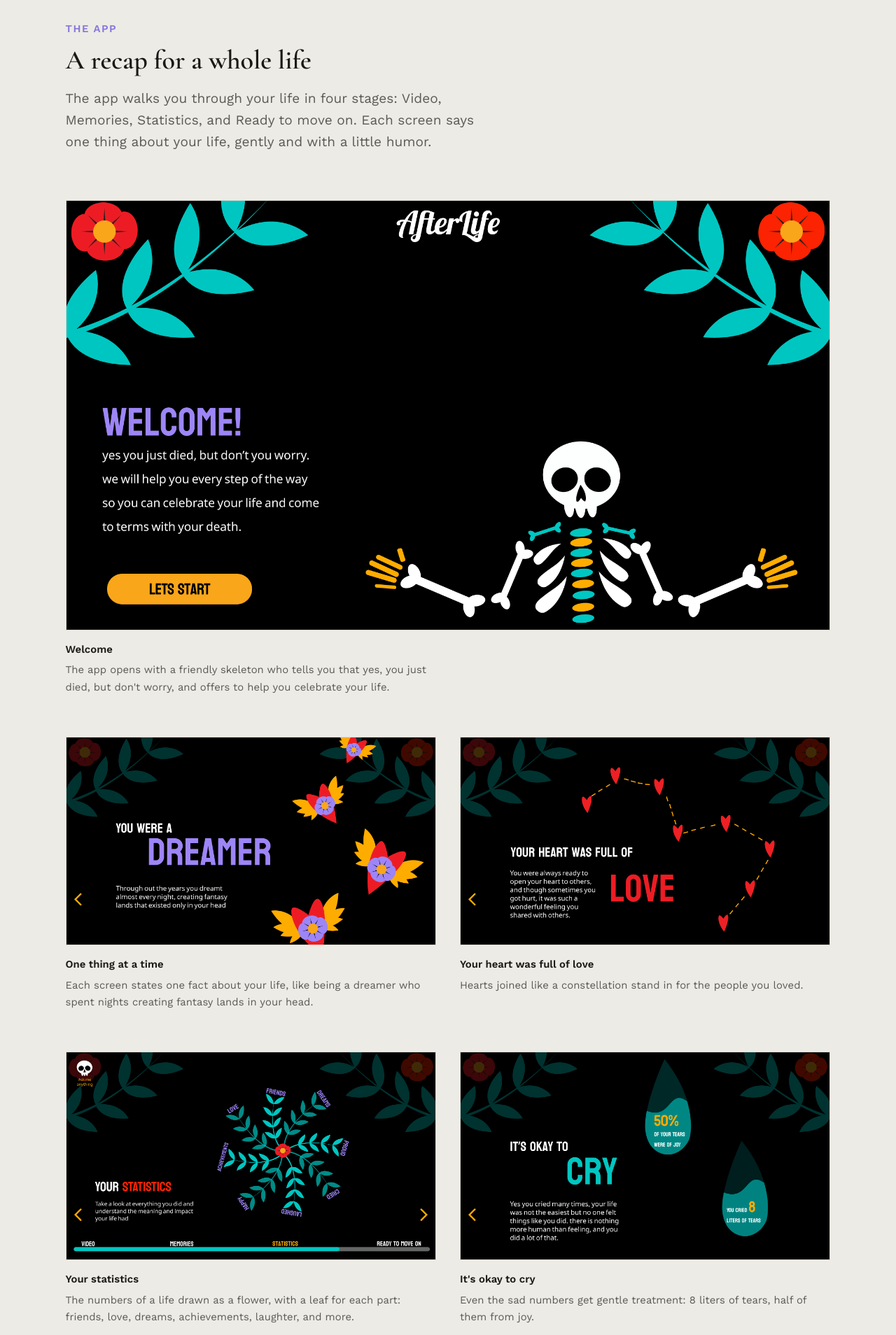
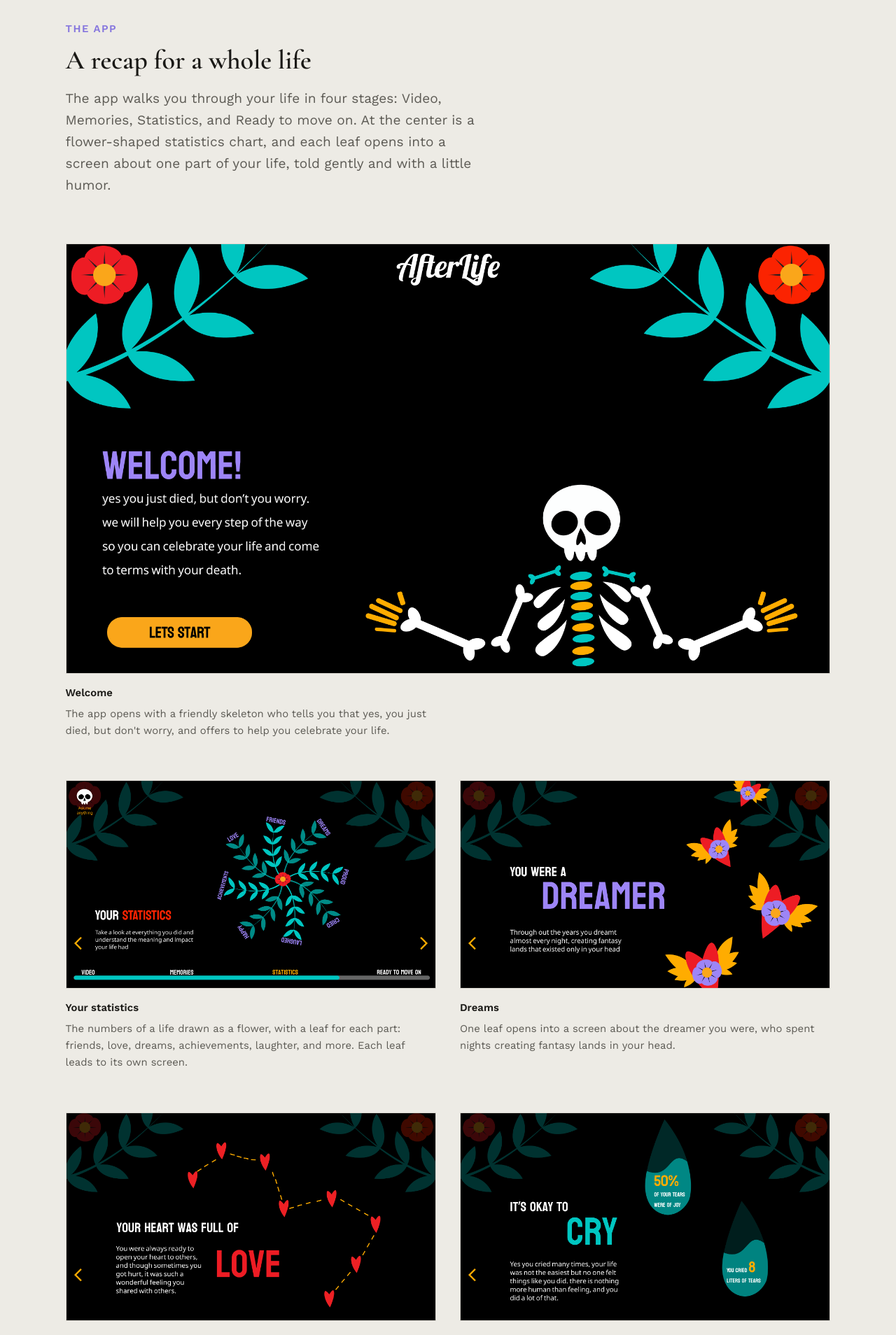
Before and after one commit to AxelGarland/AxelGarland, a Next.js app: page /work/afterlife in a window 1280 px wide. Shown: the part 4120-6028 px from the top of the page at 70% size. Built offline with nearby package versions, Linux system fonts and the light colour scheme.

Commit message:
AfterLife: statistics chart first, its sections after
Co-Authored-By: Claude Sonnet 5 <noreply@anthropic.com>

```diff
--- a/app/work/afterlife/page.tsx
+++ b/app/work/afterlife/page.tsx
@@ -32,27 +32,27 @@ const APP_FRAMES = [
     wide: true,
   },
   {
+    file: "afterlife/Frame 43.png",
+    alt: "AfterLife app statistics screen: a flower-shaped chart with leaves labeled friends, love, dreams, and more",
+    title: "Your statistics",
+    body: "The numbers of a life drawn as a flower, with a leaf for each part: friends, love, dreams, achievements, laughter, and more. Each leaf leads to its own screen.",
+  },
+  {
     file: "afterlife/Frame 33.png",
     alt: "AfterLife app screen: You were a dreamer, with illustrated flowers",
-    title: "One thing at a time",
-    body: "Each screen states one fact about your life, like being a dreamer who spent nights creating fantasy lands in your head.",
+    title: "Dreams",
+    body: "One leaf opens into a screen about the dreamer you were, who spent nights creating fantasy lands in your head.",
   },
   {
     file: "afterlife/Frame 41.png",
     alt: "AfterLife app screen: Your heart was full of love, with hearts connected like a constellation",
-    title: "Your heart was full of love",
-    body: "Hearts joined like a constellation stand in for the people you loved.",
-  },
-  {
-    file: "afterlife/Frame 43.png",
-    alt: "AfterLife app statistics screen: a flower-shaped chart with leaves labeled friends, love, dreams, and more",
-    title: "Your statistics",
-    body: "The numbers of a life drawn as a flower, with a leaf for each part: friends, love, dreams, achievements, laughter, and more.",
+    title: "Love",
+    body: "Another leaf becomes hearts joined like a constellation, standing in for the people you loved.",
   },
   {
     file: "afterlife/Frame 44.png",
     alt: "AfterLife app screen: It's okay to cry, with tear drops showing 8 liters of tears, 50% of joy",
-    title: "It's okay to cry",
+    title: "Tears",
     body: "Even the sad numbers get gentle treatment: 8 liters of tears, half of them from joy.",
   },
   {
@@ -258,8 +258,8 @@ export default function AfterLifePage() {
               </h2>
               <p className="mt-4 text-lg leading-relaxed text-ink-muted">
                 The app walks you through your life in four stages: Video, Memories, Statistics,
-                and Ready to move on. Each screen says one thing about your life, gently and with
-                a little humor.
+                and Ready to move on. At the center is a flower-shaped statistics chart, and each
+                leaf opens into a screen about one part of your life, told gently and with a little humor.
               </p>
             </div>
             <div className="grid grid-cols-1 gap-x-8 gap-y-14 md:grid-cols-2">
```
Also changed, not shown: 1 other file (tests, documents, lock files or other folders).
